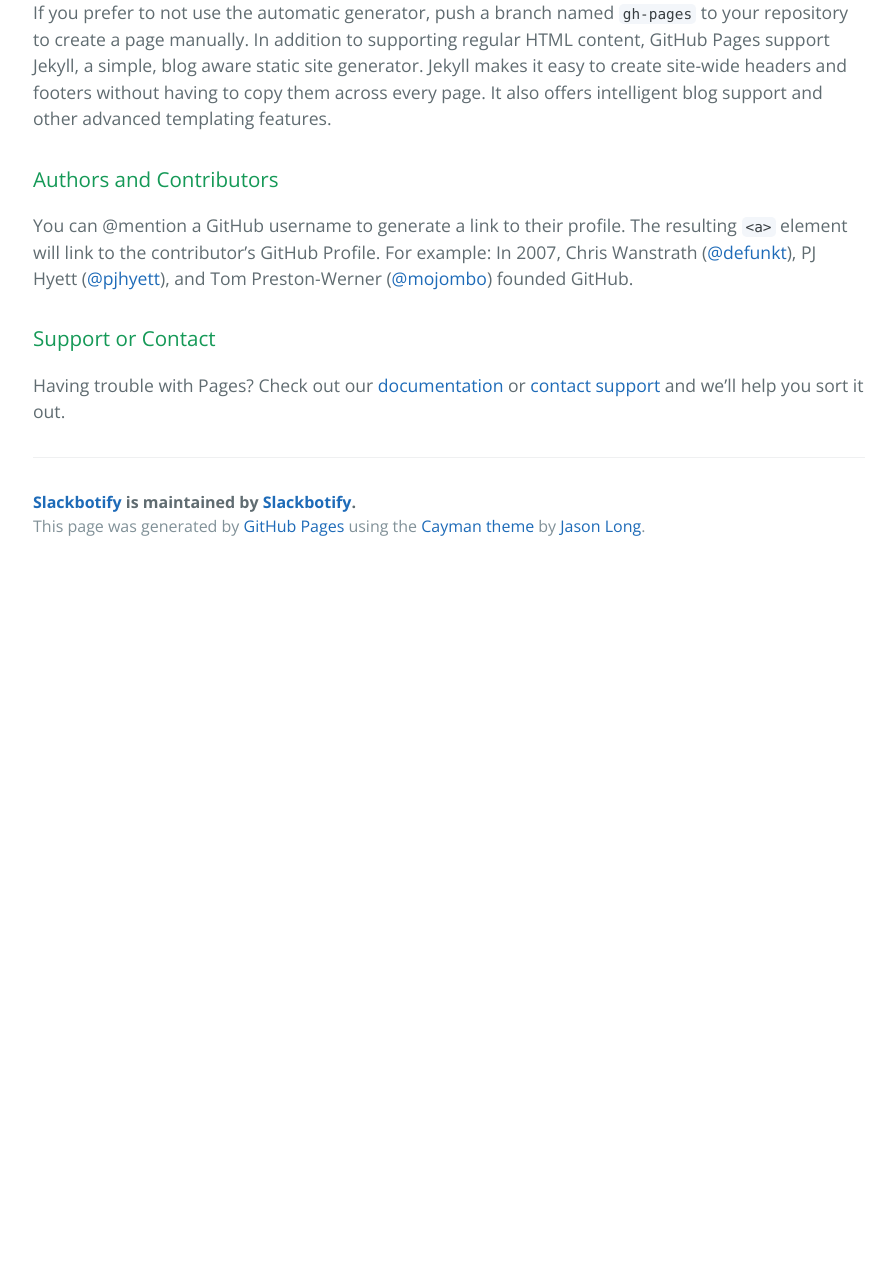
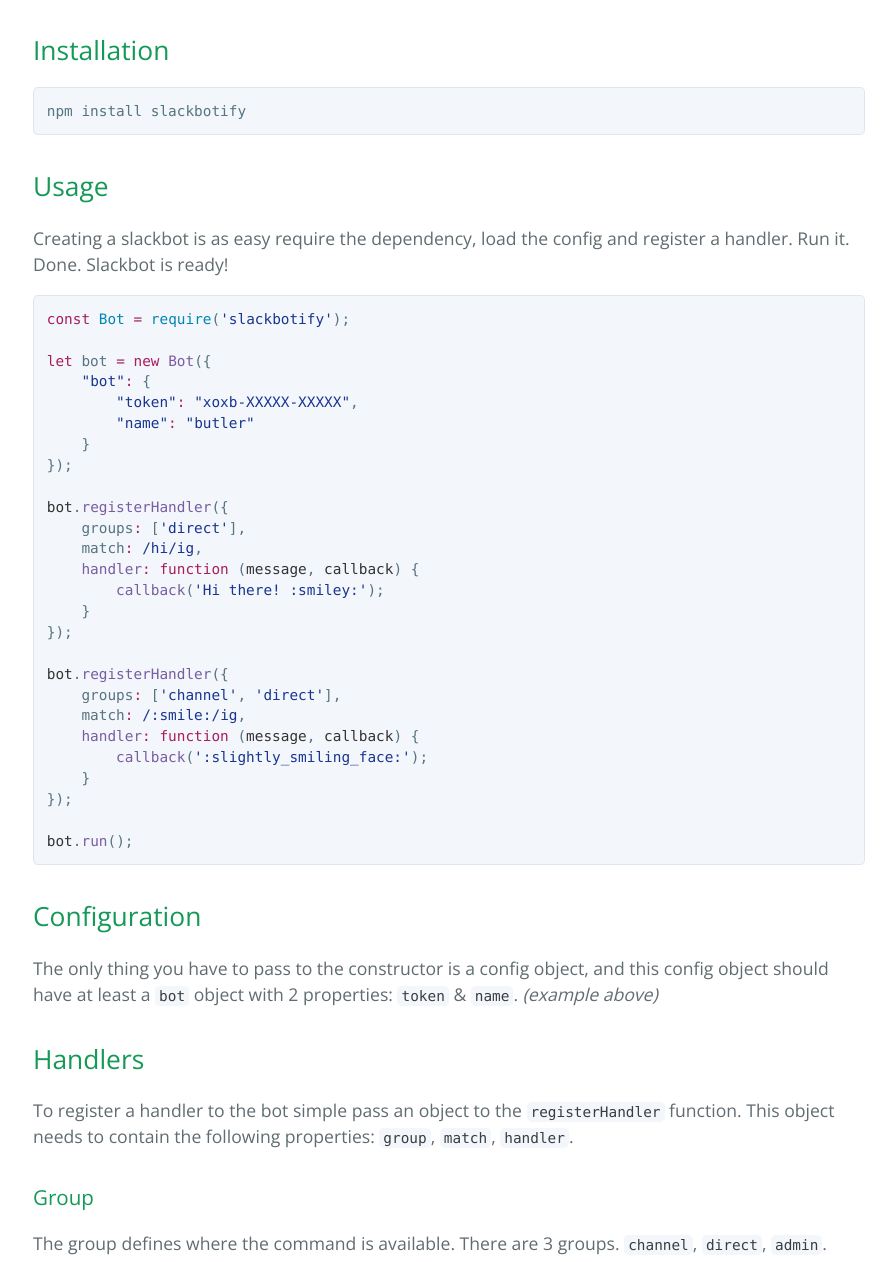
Before and after one commit to Slackbotify/slackbotify, a plain HTML site: page index.html in a window 1280 px wide. Shown: the part 836-2098 px from the top of the page, without its empty margins (191-1087 px from the left). Before the commit the page ends 1406 px from the top, so only its background shows below. Drawn offline with nearby package versions, Linux system fonts and the light colour scheme.

Commit message:
Create gh-pages branch via GitHub

```diff
--- a/index.html
+++ b/index.html
@@ -19,30 +19,99 @@
     </section>
 
     <section class="main-content">
-      <h3>
-<a id="welcome-to-github-pages" class="anchor" href="#welcome-to-github-pages" aria-hidden="true"><span aria-hidden="true" class="octicon octicon-link"></span></a>Welcome to GitHub Pages.</h3>
+      <h1>
+<a id="slackbotify" class="anchor" href="#slackbotify" aria-hidden="true"><span aria-hidden="true" class="octicon octicon-link"></span></a>slackbotify</h1>
 
-<p>This automatic page generator is the easiest way to create beautiful pages for all of your projects. Author your page content here <a href="https://guides.github.com/features/mastering-markdown/">using GitHub Flavored Markdown</a>, select a template crafted by a designer, and publish. After your page is generated, you can check out the new <code>gh-pages</code> branch locally. If you’re using GitHub Desktop, simply sync your repository and you’ll see the new branch.</p>
+<p><a href="https://github.com/sindresorhus/xo"><img src="https://img.shields.io/badge/code_style-XO-5ed9c7.svg" alt="XO code style"></a>
+<a href="https://www.npmjs.com/package/slackbotify"><img src="https://img.shields.io/npm/v/slackbotify.svg?maxAge=3600" alt="npm"></a></p>
+
+<blockquote>
+<p>Simple slackbot framework</p>
+</blockquote>
+
+<h2>
+<a id="installation" class="anchor" href="#installation" aria-hidden="true"><span aria-hidden="true" class="octicon octicon-link"></span></a>Installation</h2>
+
+<pre><code>npm install slackbotify
+</code></pre>
+
+<h2>
+<a id="usage" class="anchor" href="#usage" aria-hidden="true"><span aria-hidden="true" class="octicon octicon-link"></span></a>Usage</h2>
+
+<p>Creating a slackbot is as easy require the dependency, load the config and register a handler. Run it. Done. Slackbot is ready!</p>
+
+<div class="highlight highlight-source-js"><pre><span class="pl-k">const</span> <span class="pl-c1">Bot</span> <span class="pl-k">=</span> <span class="pl-c1">require</span>(<span class="pl-s"><span class="pl-pds">'</span>slackbotify<span class="pl-pds">'</span></span>);
+
+<span class="pl-k">let</span> bot <span class="pl-k">=</span> <span class="pl-k">new</span> <span class="pl-en">Bot</span>({
+    <span class="pl-s"><span class="pl-pds">"</span>bot<span class="pl-pds">"</span></span><span class="pl-k">:</span> {
+        <span class="pl-s"><span class="pl-pds">"</span>token<span class="pl-pds">"</span></span><span class="pl-k">:</span> <span class="pl-s"><span class="pl-pds">"</span>xoxb-XXXXX-XXXXX<span class="pl-pds">"</span></span>,
+        <span class="pl-s"><span class="pl-pds">"</span>name<span class="pl-pds">"</span></span><span class="pl-k">:</span> <span class="pl-s"><span class="pl-pds">"</span>butler<span class="pl-pds">"</span></span>
+    }
+});
+
+<span class="pl-smi">bot</span>.<span class="pl-en">registerHandler</span>({
+    groups<span class="pl-k">:</span> [<span class="pl-s"><span class="pl-pds">'</span>direct<span class="pl-pds">'</span></span>],
+    match<span class="pl-k">:</span><span class="pl-sr"> <span class="pl-pds">/</span>hi<span class="pl-pds">/</span>ig</span>,
+    <span class="pl-en">handler</span><span class="pl-k">:</span> <span class="pl-k">function</span> (<span class="pl-smi">message</span>, <span class="pl-smi">callback</span>) {
+        <span class="pl-en">callback</span>(<span class="pl-s"><span class="pl-pds">'</span>Hi there! :smiley:<span class="pl-pds">'</span></span>);
+    }
+});
+
+<span class="pl-smi">bot</span>.<span class="pl-en">registerHandler</span>({
+    groups<span class="pl-k">:</span> [<span class="pl-s"><span class="pl-pds">'</span>channel<span class="pl-pds">'</span></span>, <span class="pl-s"><span class="pl-pds">'</span>direct<span class="pl-pds">'</span></span>],
+    match<span class="pl-k">:</span><span class="pl-sr"> <span class="pl-pds">/</span>:smile:<span class="pl-pds">/</span>ig</span>,
+    <span class="pl-en">handler</span><span class="pl-k">:</span> <span class="pl-k">function</span> (<span class="pl-smi">message</span>, <span class="pl-smi">callback</span>) {
+        <span class="pl-en">callback</span>(<span class="pl-s"><span class="pl-pds">'</span>:slightly_smiling_face:<span class="pl-pds">'</span></span>);
+    }
+});
+
+<span class="pl-smi">bot</span>.<span class="pl-en">run</span>();</pre></div>
+
+<h2>
+<a id="configuration" class="anchor" href="#configuration" aria-hidden="true"><span aria-hidden="true" class="octicon octicon-link"></span></a>Configuration</h2>
+
+<p>The only thing you have to pass to the constructor is a config object, and this config object should have at least a <code>bot</code> object with 2 properties: <code>token</code> &amp; <code>name</code>. <em>(example above)</em></p>
+
+<h2>
+<a id="handlers" class="anchor" href="#handlers" aria-hidden="true"><span aria-hidden="true" class="octicon octicon-link"></span></a>Handlers</h2>
+
+<p>To register a handler to the bot simple pass an object to the <code>registerHandler</code> function. This object needs to contain the following properties: <code>group</code>, <code>match</code>, <code>handler</code>.</p>
 
 <h3>
-<a id="designer-templates" class="anchor" href="#designer-templates" aria-hidden="true"><span aria-hidden="true" class="octicon octicon-link"></span></a>Designer Templates</h3>
+<a id="group" class="anchor" href="#group" aria-hidden="true"><span aria-hidden="true" class="octicon octicon-link"></span></a>Group</h3>
 
-<p>We’ve crafted some handsome templates for you to use. Go ahead and click 'Continue to layouts' to browse through them. You can easily go back to edit your page before publishing. After publishing your page, you can revisit the page generator and switch to another theme. Your Page content will be preserved.</p>
+<p>The group defines where the command is available. There are 3 groups. <code>channel</code>, <code>direct</code>, <code>admin</code>. Handlers which are registered to the 'channel' group will fire when a message is send in a channel where the bot is invited to. 'Direct' handlers are private messages to the bot, and the 'admin' group handlers can only be called by an admin user in a private message.</p>
+
+<p>A handler can be registered to multiple groups. In the example above the first handler is listening to direct messages only. The second handler will be called when a <g-emoji alias="smile" fallback-src="https://assets-cdn.github.com/images/icons/emoji/unicode/1f604.png">😄</g-emoji> is send in a private message or in a channel where the bot is in.</p>
 
 <h3>
-<a id="creating-pages-manually" class="anchor" href="#creating-pages-manually" aria-hidden="true"><span aria-hidden="true" class="octicon octicon-link"></span></a>Creating pages manually</h3>
+<a id="match" class="anchor" href="#match" aria-hidden="true"><span aria-hidden="true" class="octicon octicon-link"></span></a>Match</h3>
 
-<p>If you prefer to not use the automatic generator, push a branch named <code>gh-pages</code> to your repository to create a page manually. In addition to supporting regular HTML content, GitHub Pages support Jekyll, a simple, blog aware static site generator. Jekyll makes it easy to create site-wide headers and footers without having to copy them across every page. It also offers intelligent blog support and other advanced templating features.</p>
+<p>The 'match' property is what the message should match in order to get called. This can be a regex or a string.</p>
 
 <h3>
-<a id="authors-and-contributors" class="anchor" href="#authors-and-contributors" aria-hidden="true"><span aria-hidden="true" class="octicon octicon-link"></span></a>Authors and Contributors</h3>
+<a id="handler" class="anchor" href="#handler" aria-hidden="true"><span aria-hidden="true" class="octicon octicon-link"></span></a>Handler</h3>
 
-<p>You can @mention a GitHub username to generate a link to their profile. The resulting <code>&lt;a&gt;</code> element will link to the contributor’s GitHub Profile. For example: In 2007, Chris Wanstrath (<a href="https://github.com/defunkt" class="user-mention">@defunkt</a>), PJ Hyett (<a href="https://github.com/pjhyett" class="user-mention">@pjhyett</a>), and Tom Preston-Werner (<a href="https://github.com/mojombo" class="user-mention">@mojombo</a>) founded GitHub.</p>
+<p>The handler is a function which receives as the first argument the slack message object. The result of the matched message is located at <code>message.matchResult</code> this is the parsed result by the <code>.match()</code> function. The second argument is the callback. The response you give to that callback is send to the user, so basically what the bot will answer.</p>
 
-<h3>
-<a id="support-or-contact" class="anchor" href="#support-or-contact" aria-hidden="true"><span aria-hidden="true" class="octicon octicon-link"></span></a>Support or Contact</h3>
+<h2>
+<a id="bots" class="anchor" href="#bots" aria-hidden="true"><span aria-hidden="true" class="octicon octicon-link"></span></a>Bots</h2>
 
-<p>Having trouble with Pages? Check out our <a href="https://help.github.com/pages">documentation</a> or <a href="https://github.com/contact">contact support</a> and we’ll help you sort it out.</p>
+<p>The current bots are using slackbotify</p>
+
+<ul>
+<li>
+<a href="https://github.com/RolfKoenders/potato">Mr. Potato</a> <em>Couchpotato slackbot</em>
+</li>
+<li>
+<a href="https://github.com/RolfKoenders/butler">Butler</a> <em>Personal butler</em>
+</li>
+</ul>
+
+<h2>
+<a id="license" class="anchor" href="#license" aria-hidden="true"><span aria-hidden="true" class="octicon octicon-link"></span></a>License</h2>
+
+<p><a href="https://opensource.org/licenses/MIT">MIT</a></p>
 
       <footer class="site-footer">
         <span class="site-footer-owner"><a href="https://github.com/Slackbotify/slackbotify">Slackbotify</a> is maintained by <a href="https://github.com/Slackbotify">Slackbotify</a>.</span>
```
Also changed, not shown: params.json (+1 -1 lines).
